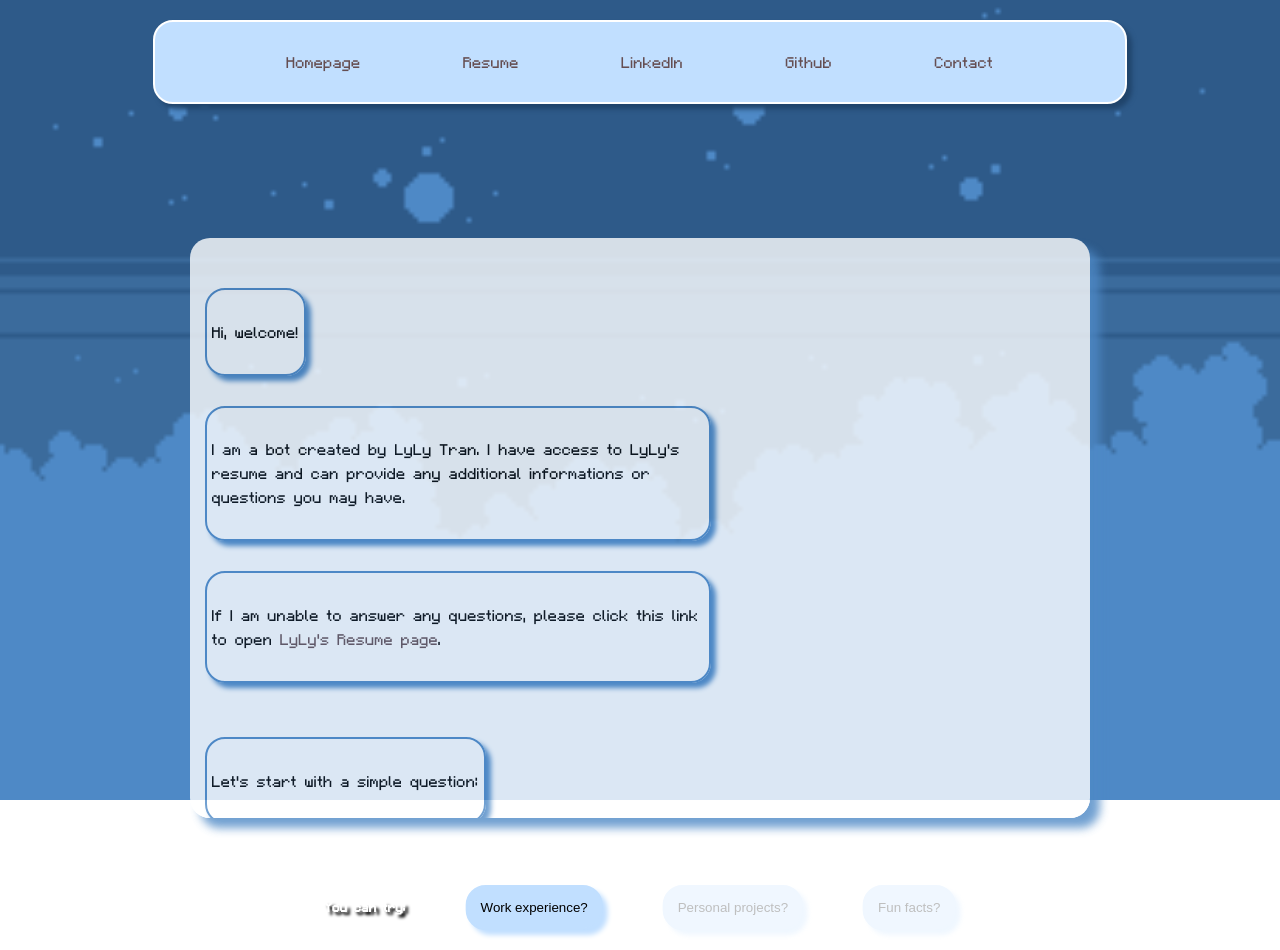
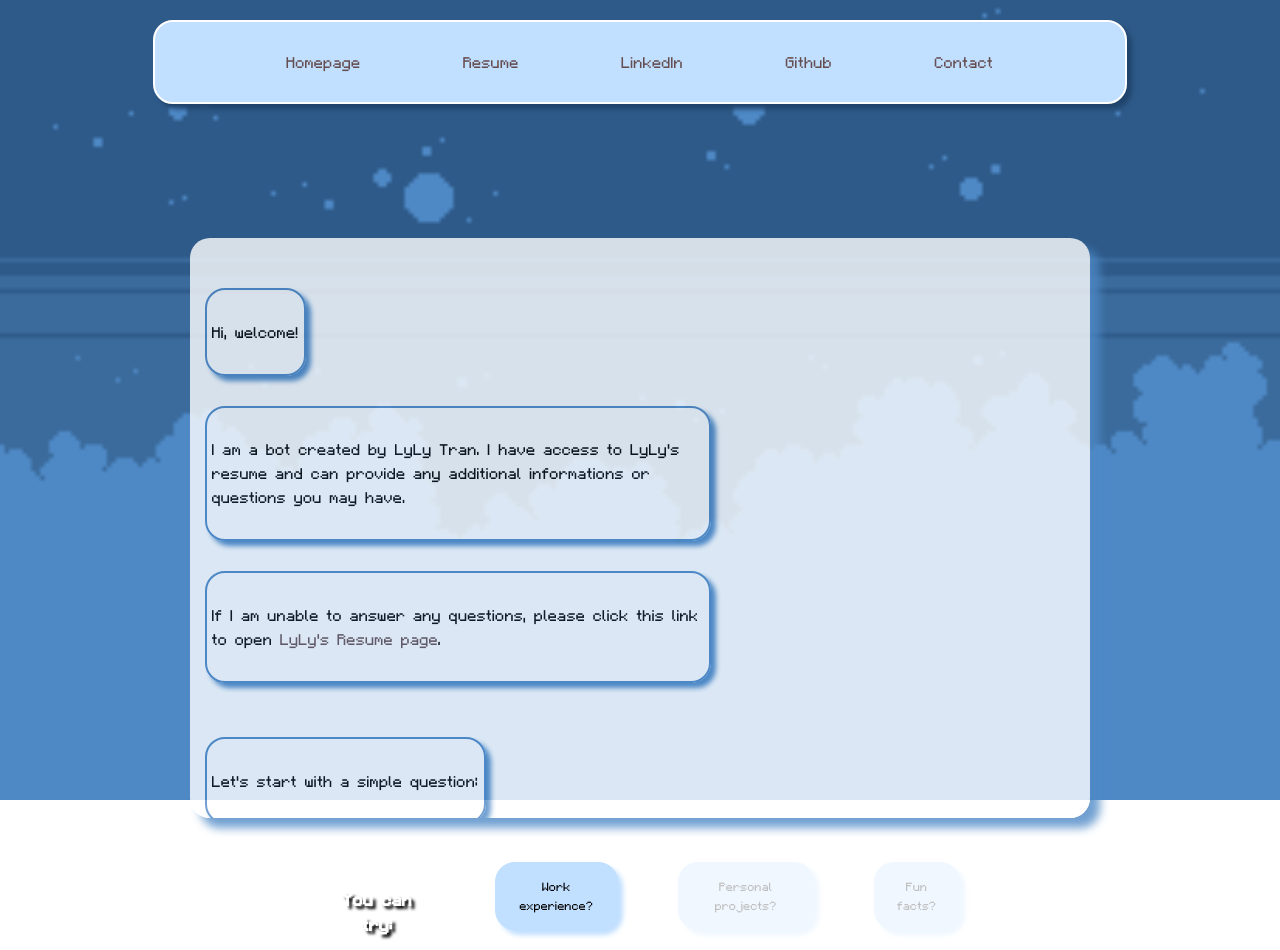
Before and after one commit to ltlely/Portfolio, a website: page public/home.html in a window 1280 px wide. Drawn offline with Linux system fonts and the light colour scheme.

Commit message:
Update home.css

```diff
--- a/public/home.css
+++ b/public/home.css
@@ -86,6 +86,7 @@ body {
   max-width: 90%;
 }
 
+
 @media (max-width: 768px) {
   .move-under-input {
     flex-direction: column;
@@ -114,6 +115,7 @@ body {
     margin: 32px;
     max-width: 900px;
     transform: translate(-50%, -50%);
+
   }
 }
 
@@ -223,6 +225,47 @@ button:hover {
   color: #4e89c6;
 }
 
+p1 {
+  text-align: center;
+  padding: 10px;
+  display: inline-block;
+  border-radius: 20px;
+  height: 23px;
+  width: auto;
+  background-color: transparent;
+  font-size: 27px;
+}
+p3 {
+  padding: 5px;
+}
+
+#workExperience {
+  font-family: "minecraft1", sans-serif;
+}
+
+#personalProject {
+  font-family: "minecraft1", sans-serif;
+}
+
+#funFacts {
+  font-family: "minecraft1", sans-serif;
+}
+
+#workBtn {
+  font-family: "minecraft1", sans-serif;
+  font-size: 19px;
+}
+
+#personal-project {
+  font-family: "minecraft1", sans-serif;
+  font-size: 19px;
+}
+
+#fun-facts {
+  font-family: "minecraft1", sans-serif;
+  font-size: 19px;
+}
+
 .move-table {
   display: flex;
   justify-content: center;
@@ -304,6 +347,8 @@ button:hover {
   }
 }
 
+
+
 .container {
   background-color: white;
   padding: 40px;
@@ -333,6 +378,7 @@ button:hover {
     height: 540px;
   }
 }
+
 
 .move-container {
   display: flex;
@@ -455,26 +501,17 @@ h2 {
   padding-bottom: 5px;
 }
 
-.institution,
-.job,
-.project,
-.activity {
+.institution, .job, .project, .activity {
   margin-bottom: 10px;
 }
 
-.institution h3,
-.job h3,
-.project h3,
-.activity h3 {
+.institution h3, .job h3, .project h3, .activity h3 {
   margin: 0;
   font-size: 18px;
   color: #333;
 }
 
-.institution p,
-.job p,
-.project p,
-.activity p {
+.institution p, .job p, .project p, .activity p {
   margin: 2px 0;
   font-size: 14px;
 }
```
